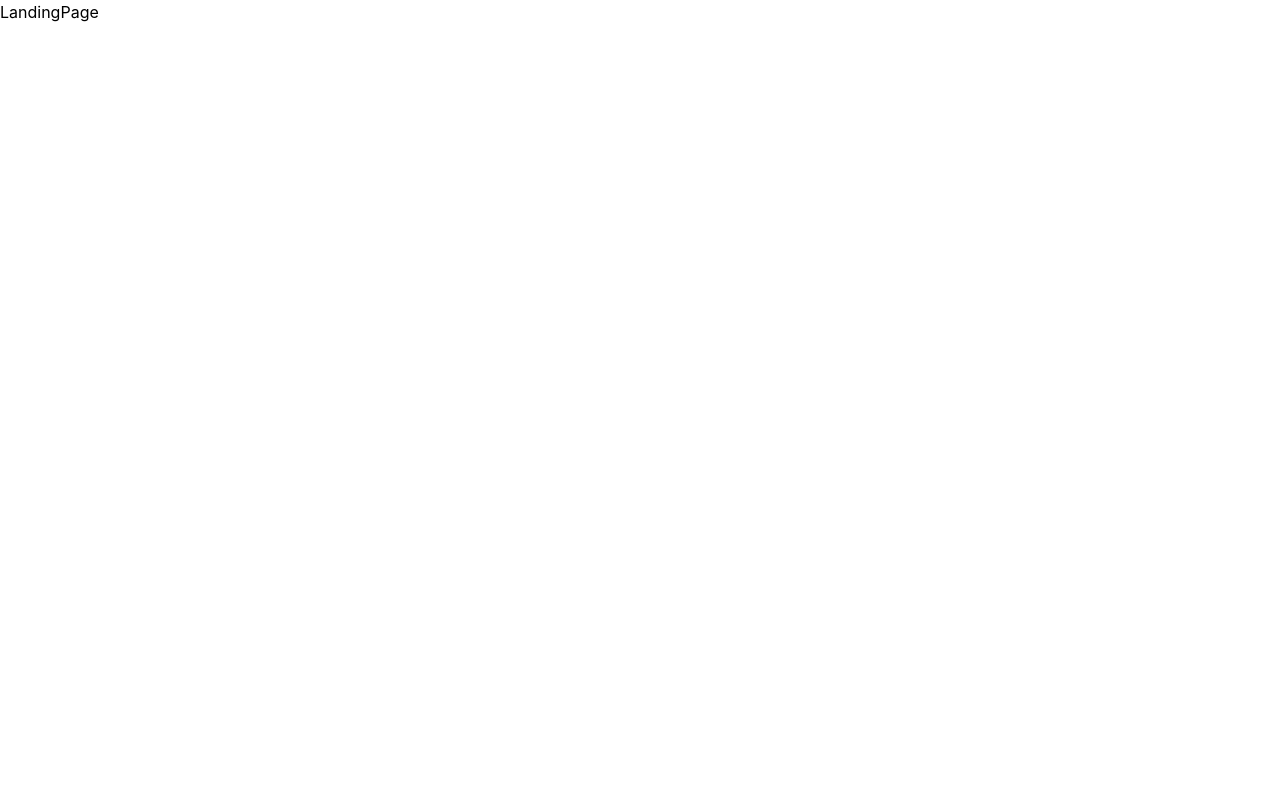
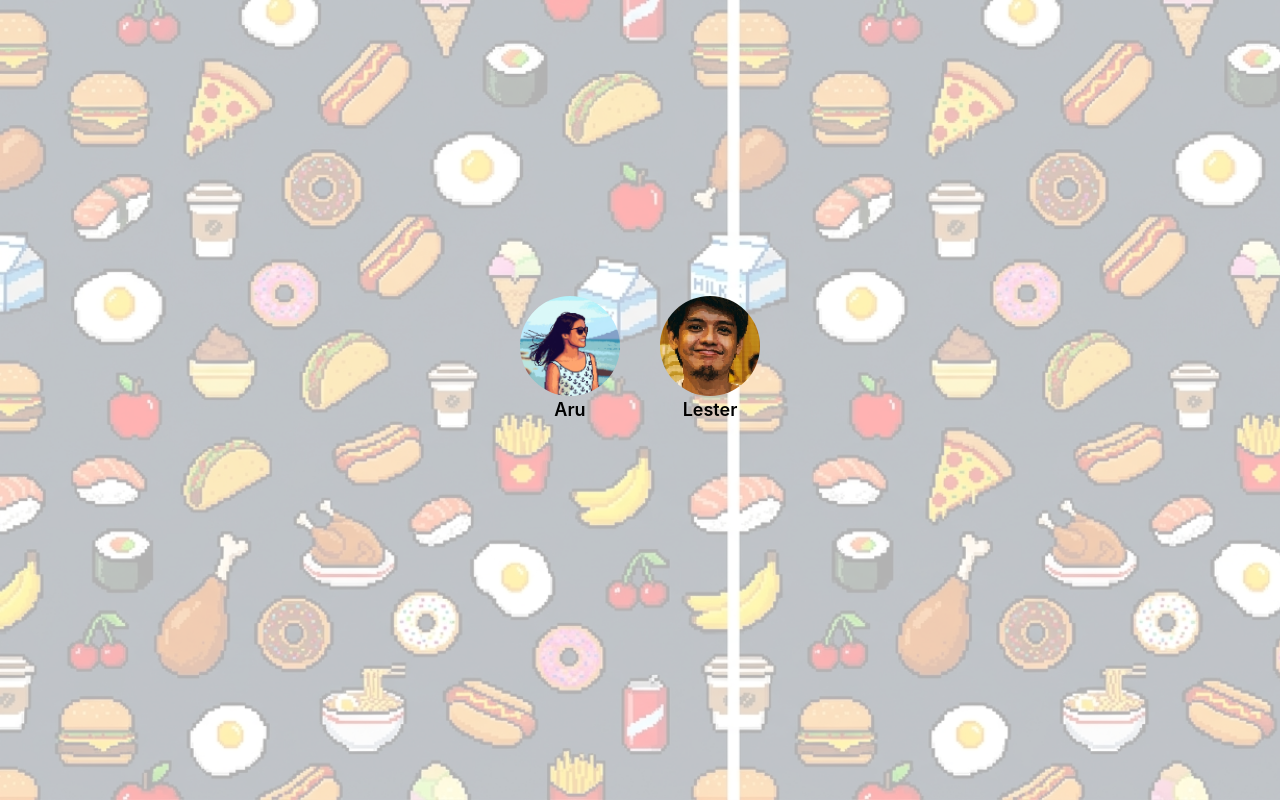
Before and after one commit to chubibobibo/meals, a React (Vite) app in the folder client/: page / in a window 1280 px wide. Built offline with nearby package versions, Linux system fonts and the light colour scheme.

Commit message:
added avatar and handle click

```diff
--- /dev/null
+++ b/client/src/components/Avatar.tsx
@@ -0,0 +1,23 @@
+interface AvatarComponentType {
+  avatarName: string;
+  imgLink: string;
+}
+
+function AvatarComponent({ avatarName, imgLink }: AvatarComponentType) {
+  /** @handleClick onClick handler to save data in browser and navigate to dashboard page */
+  const handleClick = () => {
+    console.log("hello");
+  };
+
+  return (
+    <section className='flex flex-col items-center' onClick={handleClick}>
+      <img
+        src={imgLink}
+        alt=''
+        className='w-25 h-25 rounded-full -mt-20 object-cover object-top'
+      />
+      <h1 className='font-semibold text-lg'>{avatarName}</h1>
+    </section>
+  );
+}
+export default AvatarComponent;
--- a/client/src/pages/IndexPage.tsx
+++ b/client/src/pages/IndexPage.tsx
@@ -1,15 +1,4 @@
 function IndexPage() {
-  return (
-    <main className='w-screen h-screen'>
-      <img
-        src='../src/assets/mealappbg.png'
-        alt='bg-image'
-        className='w-screen h-screen opacity-50 absolute object-cover object-left'
-      />
-      <h1 className='relative font-bold text-black'>HELLO</h1>
-
-      {/* <img src='../src/assets/hero.png' alt='' /> */}
-    </main>
-  );
+  return <h1>test</h1>;
 }
 export default IndexPage;
--- a/client/src/pages/LandingPage.tsx
+++ b/client/src/pages/LandingPage.tsx
@@ -1,4 +1,34 @@
+import AvatarComponent from "../components/Avatar";
+
 function LandingPage() {
-  return <div>LandingPage</div>;
+  return (
+    <>
+      <main className='w-screen h-screen'>
+        {/* background image */}
+        <img
+          src='../src/assets/mealappbg.png'
+          alt='bg-image'
+          className='w-screen h-screen opacity-30 absolute object-cover object-left'
+        />
+        {/* background image */}
+        {/* avatar login links */}
+        <section className='relative flex justify-center items-center gap-10 h-screen'>
+          <AvatarComponent
+            avatarName={"Aru"}
+            imgLink={"../src/assets/aru.png"}
+          />
+
+          <AvatarComponent
+            avatarName={"Lester"}
+            imgLink={"../src/assets/lester.png"}
+          />
+
+          {/* avatar login links */}
+        </section>
+
+        {/* <img src='../src/assets/hero.png' alt='' /> */}
+      </main>
+    </>
+  );
 }
 export default LandingPage;
```
Also changed, not shown: client/src/assets/aru.png (added), client/src/assets/lester.png (added).
